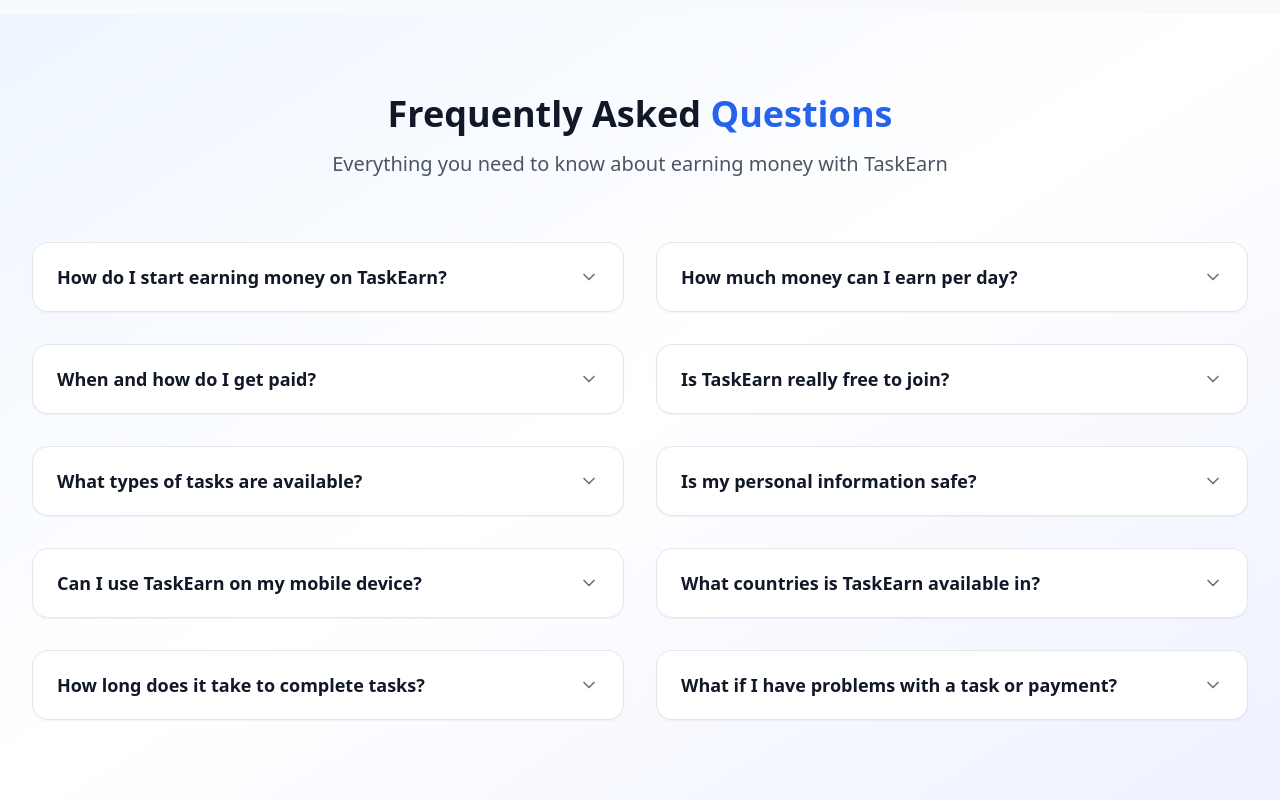
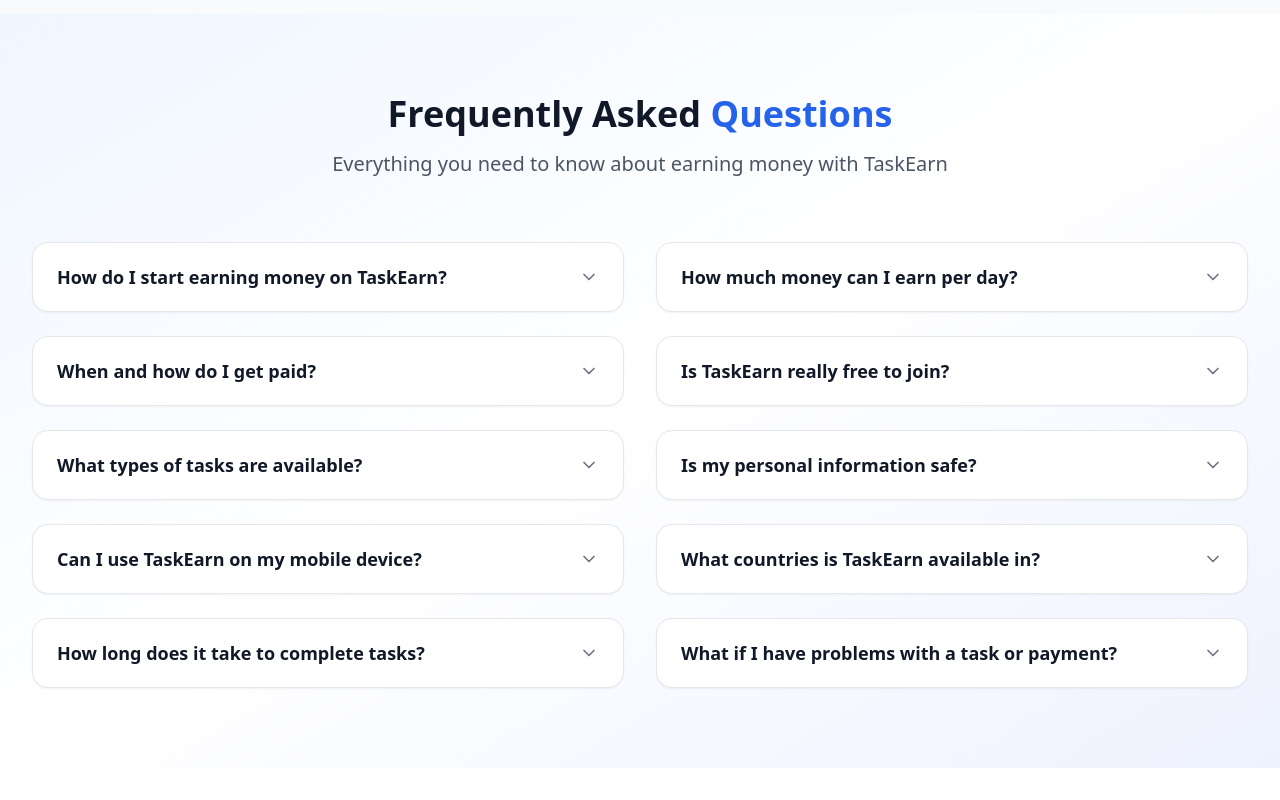
Before and after one commit to burakbey55522/cpay5, a React (Vite) app: page / in a window 1280 px wide. Shown: the part 7370-8170 px from the top of the page. After the commit the page ends 8138 px from the top, so only its background shows below. Built offline with nearby package versions, Linux system fonts and the light colour scheme.

Commit message:
Fix FAQ with flexbox layout

```diff
--- a/src/components/FAQ.tsx
+++ b/src/components/FAQ.tsx
@@ -81,11 +81,47 @@ const FAQ: React.FC = () => {
         </div>
 
         {/* FAQ Items */}
-        <div className="grid md:grid-cols-2 gap-8">
-          {faqData.map((item) => (
+        <div className="flex flex-col md:flex-row gap-8">
+          {/* Left Column */}
+          <div className="flex-1 space-y-6">
+            {faqData.filter((_, index) => index % 2 === 0).map((item) => (
               <div
                 key={item.id}
-              className="bg-white rounded-2xl shadow-sm border border-gray-200 overflow-hidden hover:shadow-md transition-all duration-300 h-fit"
+                className="bg-white rounded-2xl shadow-sm border border-gray-200 overflow-hidden hover:shadow-md transition-all duration-300"
+              >
+                <button
+                  onClick={() => toggleItem(item.id)}
+                  className="w-full px-6 py-5 text-left flex items-center justify-between hover:bg-gray-50 transition-colors duration-200"
+                >
+                  <h3 className="text-lg font-semibold text-gray-900 pr-4">
+                    {item.question}
+                  </h3>
+                  <div className="flex-shrink-0">
+                    {openItem === item.id ? (
+                      <ChevronUp className="h-5 w-5 text-gray-500" />
+                    ) : (
+                      <ChevronDown className="h-5 w-5 text-gray-500" />
+                    )}
+                  </div>
+                </button>
+
+                {openItem === item.id && (
+                  <div className="px-6 pb-6 animate-in slide-in-from-top-2 duration-200">
+                    <p className="text-gray-700 leading-relaxed">
+                      {item.answer}
+                    </p>
+                  </div>
+                )}
+              </div>
+            ))}
+          </div>
+
+          {/* Right Column */}
+          <div className="flex-1 space-y-6">
+            {faqData.filter((_, index) => index % 2 === 1).map((item) => (
+              <div
+                key={item.id}
+                className="bg-white rounded-2xl shadow-sm border border-gray-200 overflow-hidden hover:shadow-md transition-all duration-300"
               >
                 <button
                   onClick={() => toggleItem(item.id)}
@@ -114,6 +150,7 @@ const FAQ: React.FC = () => {
             ))}
           </div>
         </div>
+      </div>
     </section>
   );
 };
```
Lines whose indentation alone changed are shown as unchanged.
